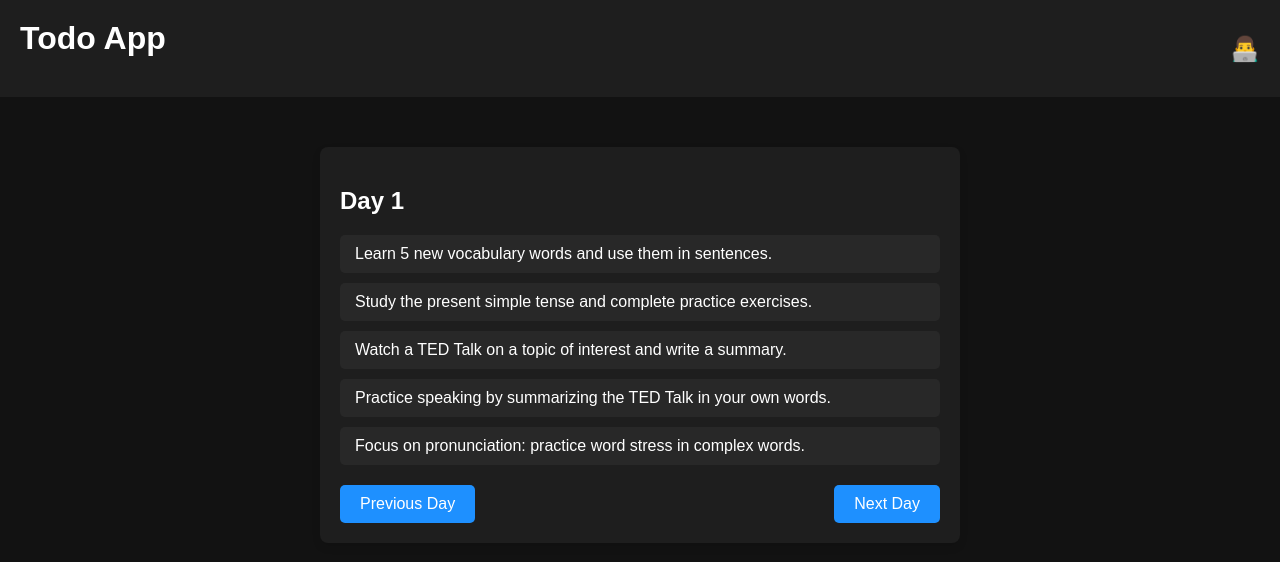
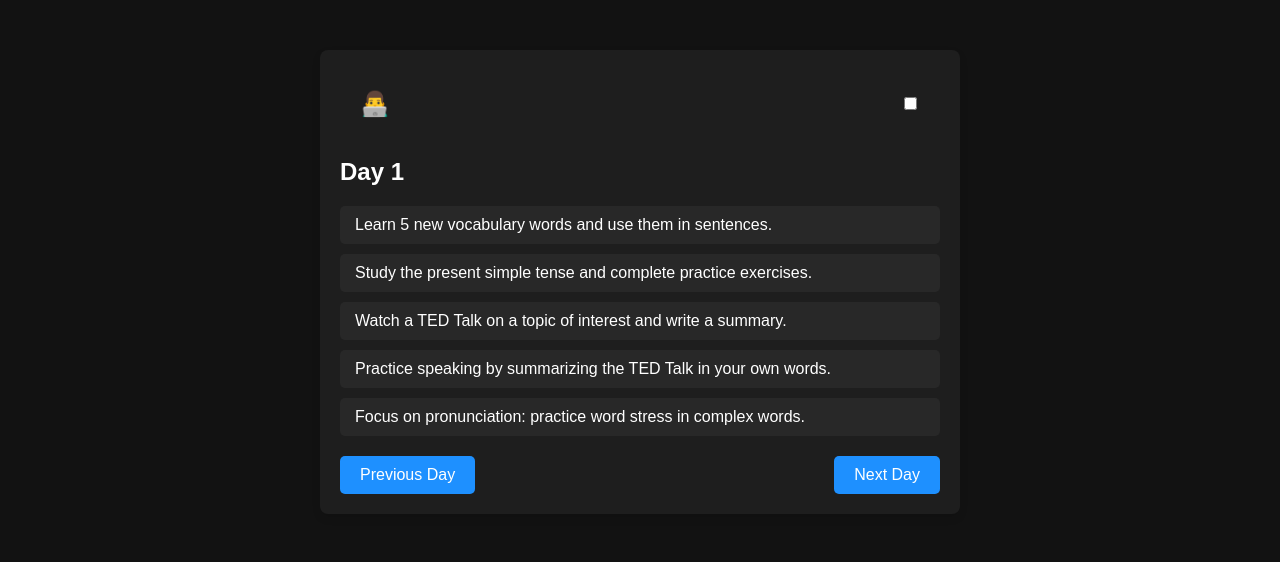
Before and after one commit to balakram/engtodo, a plain HTML site: page index.html in a window 1280 px wide. Drawn offline with Linux system fonts and the light colour scheme.

Commit message:
Update index.html

```diff
--- a/index.html
+++ b/index.html
@@ -9,12 +9,45 @@
     <link rel="stylesheet" href="styles.css">
 </head>
 
-<bodyclass="dark-theme"> <!-- Add the dark-theme class to the body -->
-    <div class="header">
-        <h1>Todo App</h1>
-        <!-- Developer Icon -->
-        <span class="dev-icon">👨‍💻</span>
+<body class="dark-theme"> <!-- Add the dark-theme class to the body -->
+    <!-- Main container -->
+    <div class="container">
+
+        <!-- Header with theme toggle and developer icon -->
+        <!--<div class="header">
+            <-- Theme Switcher Toggle --
+            <label class="theme-switch">
+                <input type="checkbox" id="theme-toggle">
+                <span class="slider"></span>
+            </label>
+
+            <h1>Todo App</h1>
+            <-- Developer Icon --
+            <span class="dev-icon">👨‍💻</span>
+        </div>-->
+
+        <div class="header">
+            <!--<h1>ToDo list</h1>-->
+            <div class="dev-icon">👨‍💻</div>
+            <label class="theme-switch">
+                <input type="checkbox" id="theme-toggle">
+                <span class="slider round"></span>
+            </label>
+        </div>
+
+        <!-- Day container for daily tasks -->
+        <div id="day-container">
+            <!-- Daily tasks will be dynamically generated here -->
+        </div>
+
+        <!-- Navigation buttons -->
+        <div class="navigation">
+            <button id="prev-day" onclick="changeDay(-1)">Previous Day</button>
+            <button id="next-day" onclick="changeDay(1)">Next Day</button>
+        </div>
     </div>
+
+    <!-- Modal for developer information -->
     <div id="modal" class="modal">
         <div class="modal-content">
             <span class="close">&times;</span>
@@ -23,17 +56,9 @@
                     Link</a></p>
         </div>
     </div>
-    <div class="container">
-        <!--<h1>Practice To-Do List</h1>-->
-        <div id="day-container">
-            <!-- Daily tasks will be dynamically generated here -->
-        </div>
-        <div class="navigation">
-            <button id="prev-day" onclick="changeDay(-1)">Previous Day</button>
-            <button id="next-day" onclick="changeDay(1)">Next Day</button>
-        </div>
-    </div>
+
+    <!-- JavaScript file -->
     <script src="scripts.js"></script>
-    </body>
+</body>
 
 </html>
```
